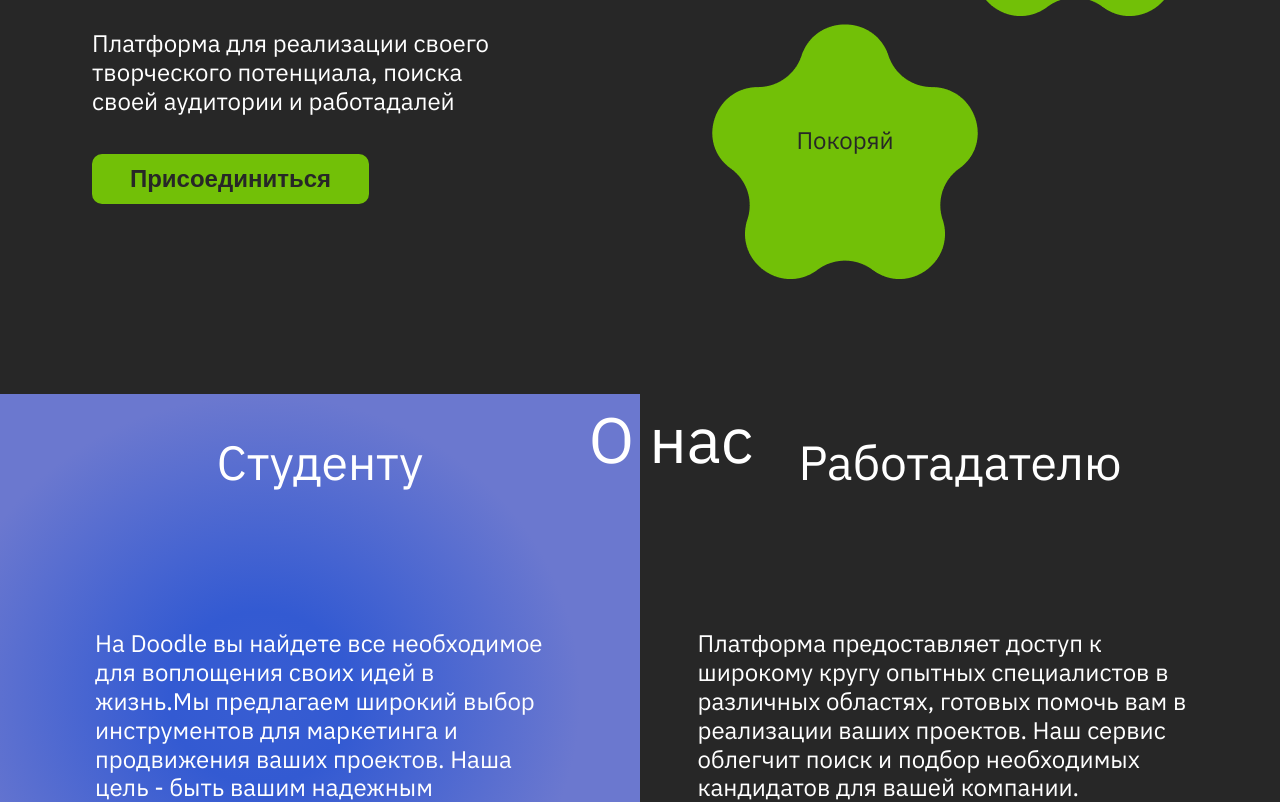
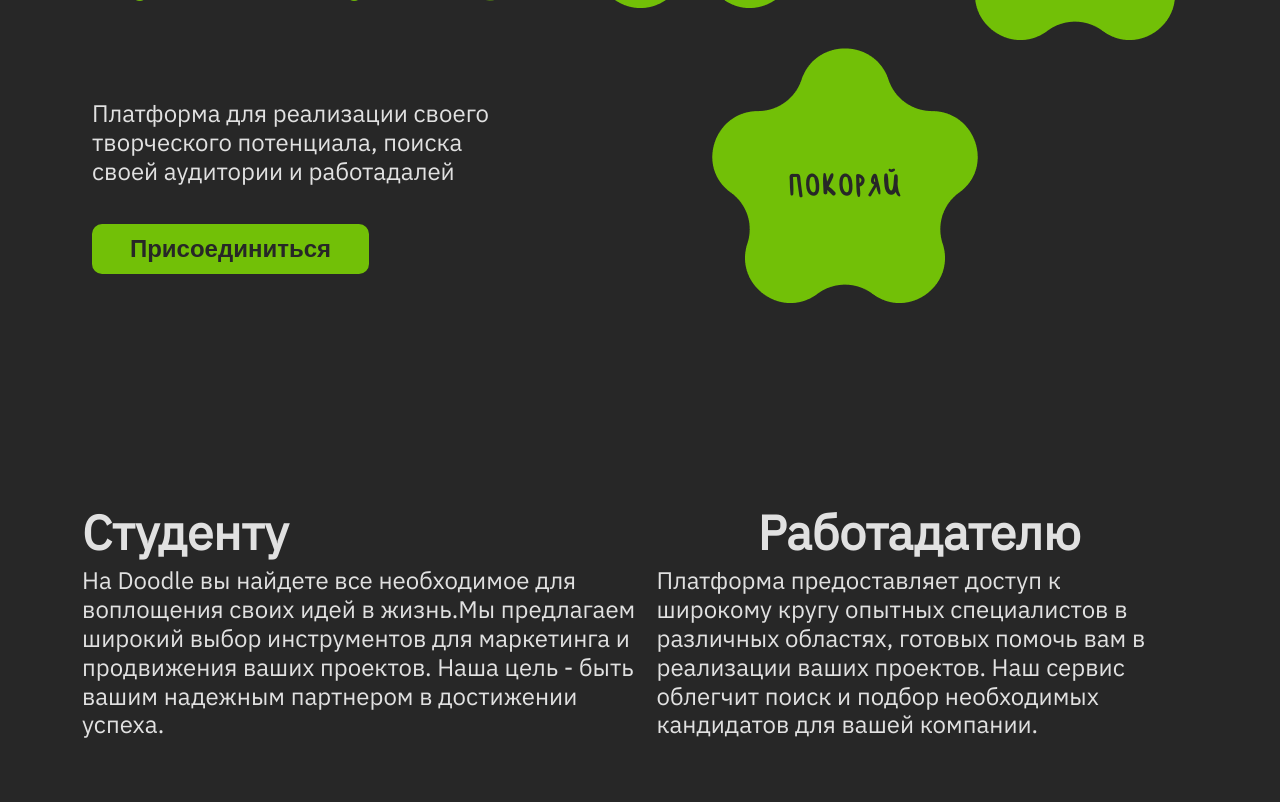
Before and after one commit to fultlin/doodle, a React (Create React App) app: page / in a window 1280 px wide. Shown: the part 420-1222 px from the top of the page. Built offline with nearby package versions, Linux system fonts and the light colour scheme.

Commit message:
start section about

```diff
--- a/src/components/main/Main.jsx
+++ b/src/components/main/Main.jsx
@@ -3,15 +3,19 @@ import FirstScreen from "./firstScreen/FirstScreen"
 
 const Main = () => {
     return (
-        <div className="wrapper main">
+        <>
             <section>
-                <FirstScreen/>
+                <div className="wrapper main">
+                    <FirstScreen/>
+                </div>
             </section>
 
             <section>
-                <About/>
+                <div className="wrapper main">
+                    <About/>
+                </div>
             </section>
-        </div>
+        </>
     )
 
 }
--- a/src/components/main/about/About.jsx
+++ b/src/components/main/about/About.jsx
@@ -1,9 +1,6 @@
 const About = () => {
     return (
-        <div className="wrapper about">
-            <h2>
-                О нас
-            </h2>
+        <div className="about">
             <div className="about__left">
                 <h3 className="about_hwo">
                     Студенту
--- a/src/components/main/about/about.scss
+++ b/src/components/main/about/about.scss
@@ -3,41 +3,35 @@
     flex-direction: row;
     text-align: center;
     position: relative;
-}
+    padding: 0 82px;
 
-.about h2 {
-    position: absolute;
-    left: 46%;
-    top: 13px;
-    font-size: 64px;
-}
+    &__left {
+        width: 100%;
+        text-align: left;
+    }
 
-.about__left {
-    width: 100%;
-    background: radial-gradient(49.99% 49.92% at 40.7% 50.08%, rgb(56, 93, 210) 0%, rgb(51, 90, 210) 28.49999964237213%, rgb(107, 120, 207) 100%);
-}
-
-.about__right {
-    max-width: 760px;
-    width: 100%;
+    &__right {
+        max-width: 760px;
+        width: 100%;
+    }
 }
 
 .left, .right {
     text-align: left;
-    font-weight: 300;
+    font-weight: 400;
     font-size: 24px;
     line-height: 1.2;
 }
 
 .about_hwo {
-    margin: 44px auto 143px;
-    font-weight: 400;
+    margin: 44px auto 10px;
+    font-weight: 700;
     font-size: 48px;
 }
 
 .left {
-    max-width: 450px;
-    margin: 0 auto;
+    max-width: 556px;
+
     margin-bottom: 169px;
 }
 
--- a/src/components/main/firstScreen/FirstScreen.jsx
+++ b/src/components/main/firstScreen/FirstScreen.jsx
@@ -4,7 +4,7 @@ import Login from '../../header/components/login/Login'
 const FirstScreen = () => {
     return (
         <div className="firstsreen">
-            <h1 className="firstsreen__name">Doodle</h1>
+            <p className="firstsreen__name">Doodle</p>
             <p className="firstsreen__description">
                 Платформа для реализации своего творческого потенциала, поиска своей аудитории и работадалей
             </p>
--- a/src/components/main/firstScreen/firstscreen.scss
+++ b/src/components/main/firstScreen/firstscreen.scss
@@ -5,9 +5,9 @@
     padding: 159px 82px 190px;
 
     &__name {
-        font-family: vb.$font-primary;
+        font-family: vb.$font-secondary;
         font-weight: 400;
-        font-size: 130px;
+        font-size: 200px;
         color: vb.$text-color-secondary;
         max-width: max-content;
     }
@@ -42,9 +42,10 @@
 
         p{
             position: relative;
-            transform: translateY(128px);
+            transform: translateY(160px);
             font-weight: 400;
-            font-size: 24px;
+            font-size: 48px;
+            font-family: vb.$font-secondary;
             color: vb.$text-color-third;
             z-index: 3;
         }
@@ -72,7 +73,7 @@
 
 .firstsreen_img:hover img{
     cursor: pointer;
-    animation: spin 2s infinite;
+    animation: spin 3s infinite;
 
 }
 
--- a/src/styles/App.scss
+++ b/src/styles/App.scss
@@ -6,9 +6,9 @@
 
 
 html {
-  font-family: 'IBM', sans-serif;
+  font-family: variable.$font-primary;
   background-color: variable.$background-color;
-  color: white;
+  color: variable.$text-color-primary;
 }
 
 .wrapper {
--- a/src/styles/fonts.scss
+++ b/src/styles/fonts.scss
@@ -5,5 +5,5 @@
 
 @font-face {
     font-family: 'Moloko';
-    src: url('../fonts/moloko.ttf');
+    src: url('../fonts/moloko.otf');
 }
```
Also changed, not shown: src/fonts/moloko.otf (added).
